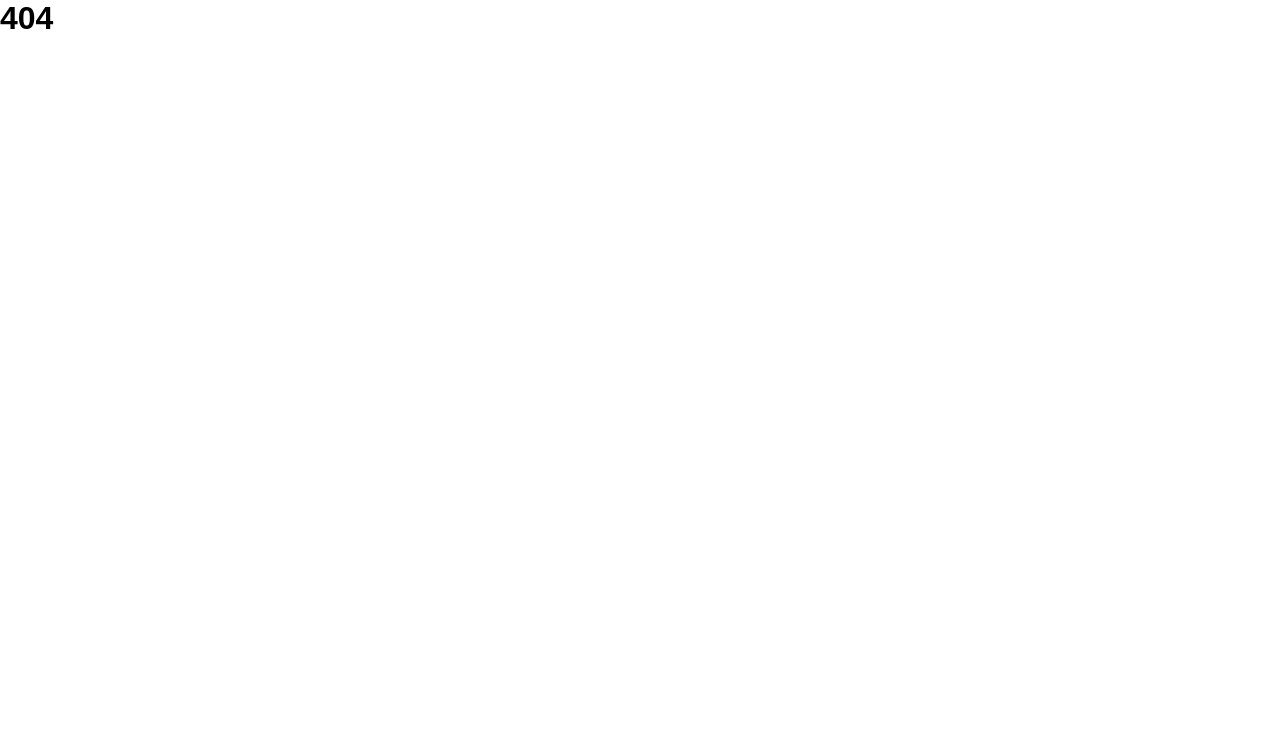
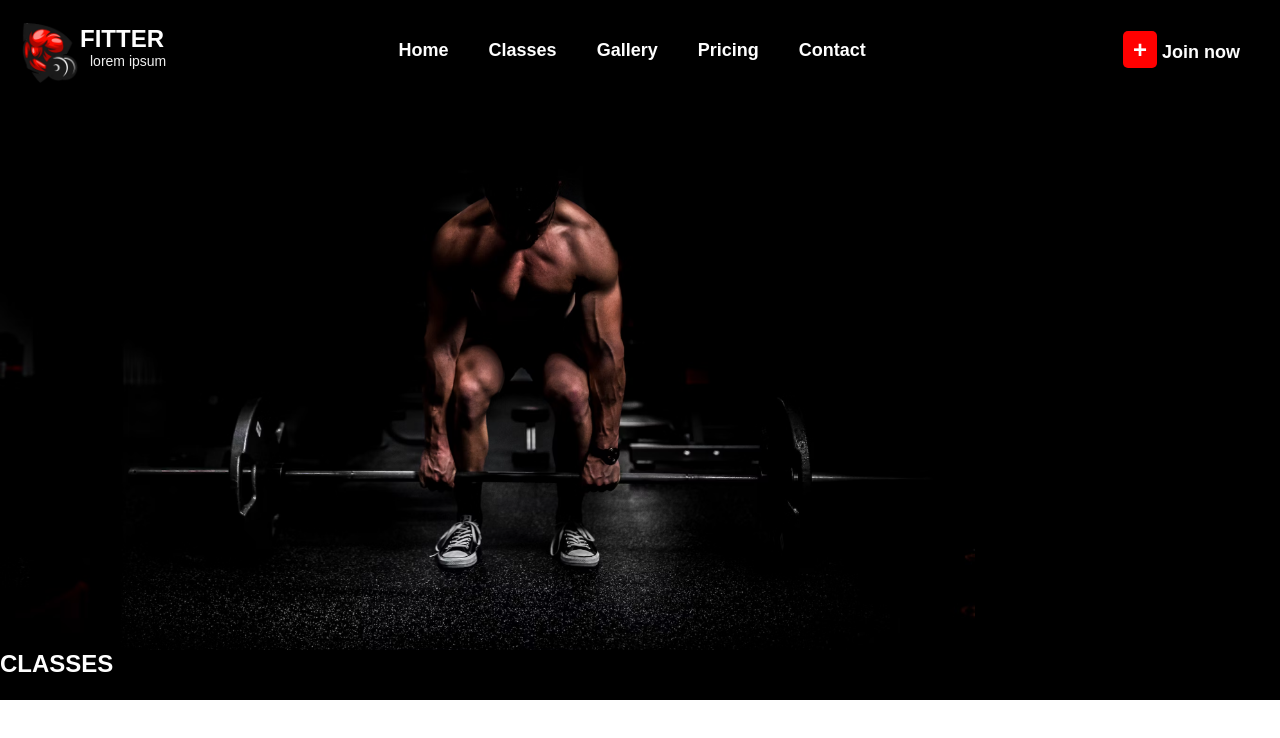
Before and after one commit to rmekelschot/fitness-website, a React (Create React App) app: page /#/classes in a window 1280 px wide. Shown: the top 738 px of the page. Built offline with nearby package versions, Linux system fonts and the light colour scheme.

Commit message:
start of classes page

```diff
--- a/src/App.jsx
+++ b/src/App.jsx
@@ -4,12 +4,14 @@ import { HashRouter, Routes, Route } from "react-router-dom";
 
 import Home from "./pages/Home";
 import NoPage from "./pages/NoPage";
+import Classes from "./pages/Classes";
 
 const App = () => {
   return (
     <HashRouter>
       <Routes>
         <Route index element={<Home />} />
+        <Route path="/classes" element={<Classes />} />
         <Route path="*" element={<NoPage />} />
       </Routes>
     </HashRouter>
--- /dev/null
+++ b/src/pages/Classes.jsx
@@ -0,0 +1,25 @@
+import React from "react";
+import Header from "../components/Header";
+import banner from "../media/banner-homepage.png";
+
+const Classes = () => {
+  return (
+    <>
+      <Header />
+      <div className="banner" style={{ justifyContent: "center" }}>
+        <img src={banner} alt="banner" className="d-block" height={'650px'}/>
+        <div className="d-block flex" style={{ alignItems:'end',width: "30%" }}>
+          <div
+            className="text-header text-light"
+            style={{ marginBottom: "10px" }}
+          >
+            Classes
+          </div>
+        </div>
+      </div>
+      <div className="container"></div>
+    </>
+  );
+};
+
+export default Classes;
--- a/src/pages/Home.jsx
+++ b/src/pages/Home.jsx
@@ -23,7 +23,7 @@ const Home = () => {
             >
               Strong & disciplined
             </div>
-            <Link className="btn btn-block btn-light" to="/gallery">
+            <Link className="btn btn-block btn-light" to="/classes">
               our classes <span>&rarr;</span>
             </Link>
           </div>
```
